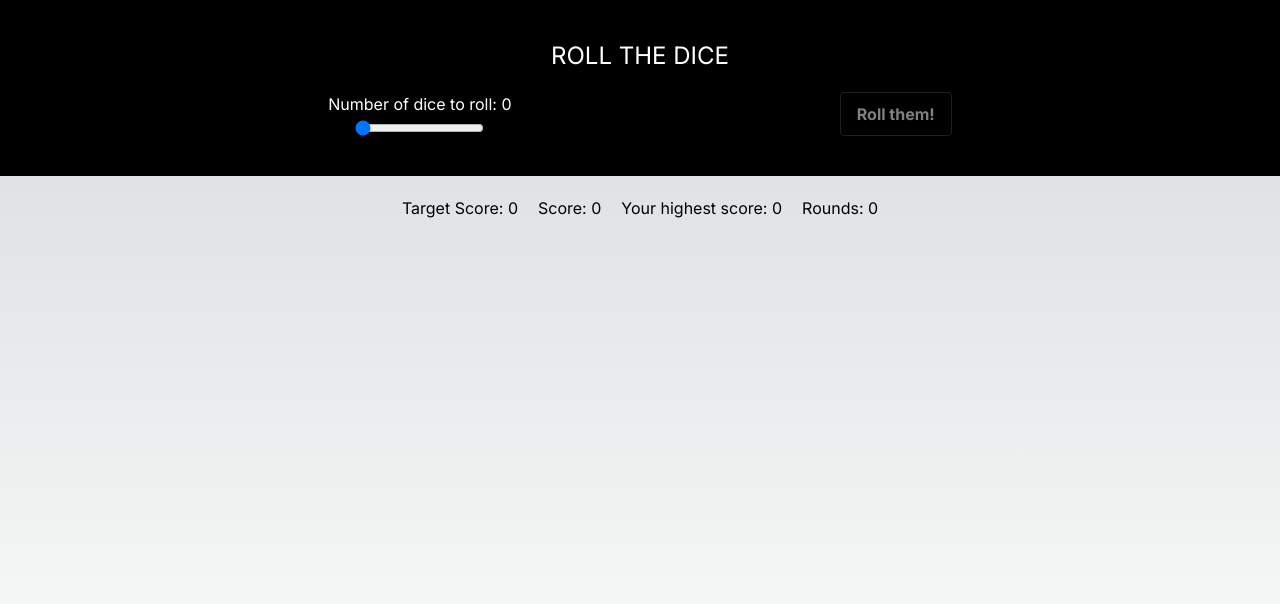
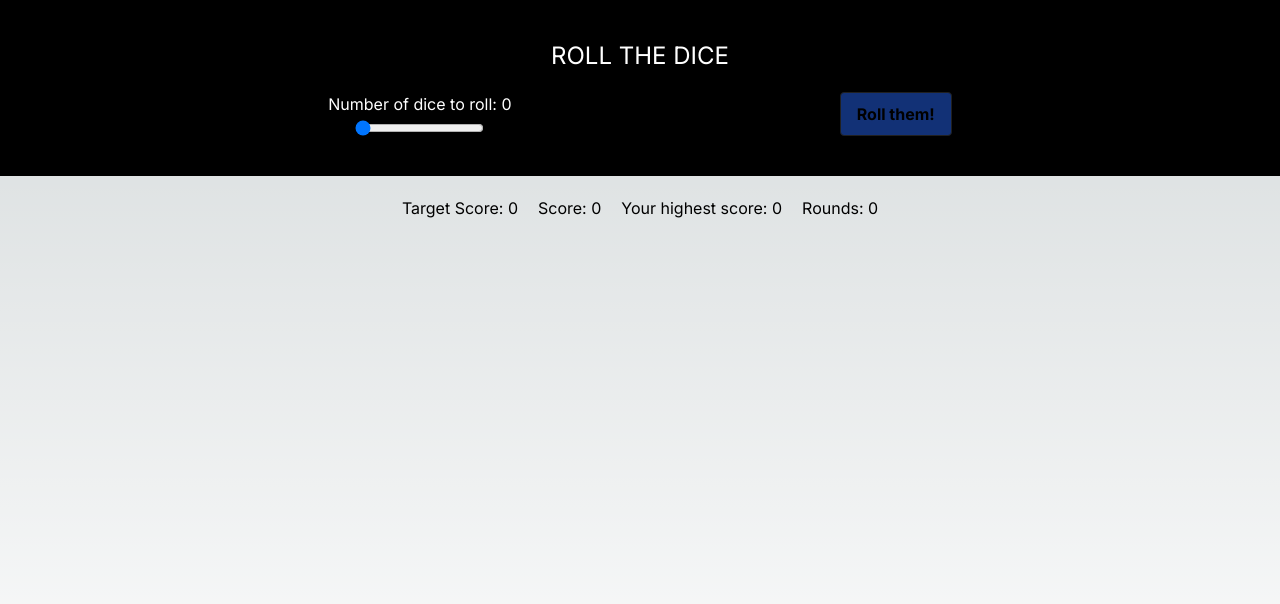
Before and after one commit to ccbabcn/dice-me-up, a Next.js app: page / in a window 1280 px wide. Shown: the top 604 px of the page. Built offline with nearby package versions, Linux system fonts and the light colour scheme.

Commit message:
fixes the colore generation for button classes

```diff
--- a/src/components/ds/Button/index.tsx
+++ b/src/components/ds/Button/index.tsx
@@ -22,14 +22,16 @@ const Button = ({ onClick, message, type, isActive = false }: ButtonProps) => {
     onClick();
   };
   const buttonVariants = {
-    primary: "blue",
-    secondary: "green",
+    primary: "bg-blue-600 hover:bg-blue-800",
+    secondary: "bg-green-800 hover:bg-green-950",
+    common:
+      "text-white font-bold py-2 px-4 border border-neutral-700 rounded disabled:opacity-50 disabled:cursor-not-allowed",
   };
 
   return (
     <button
       disabled={!isActive}
-      className={`Button bg-${buttonVariants[type]}-500 hover:bg-${buttonVariants[type]}-700 text-white font-bold py-2 px-4 border border-neutral-700 rounded disabled:opacity-50 disabled:cursor-not-allowed`}
+      className={buttonVariants[type] + buttonVariants.common}
       onClick={handleOnclick}
     >
       {message}
--- a/tailwind.config.js
+++ b/tailwind.config.js
@@ -1,7 +1,8 @@
 /** @type {import('tailwindcss').Config} */
 module.exports = {
   content: [
-    'src/components/**/*.{js,ts,jsx,tsx,mdx}',
+    'src/components/ds/**/*.{js,ts,jsx,tsx,mdx}',
+    'src/components/ui/**/*.{js,ts,jsx,tsx,mdx}',
     'src/app/**/*.{js,ts,jsx,tsx,mdx}',
   ],
   theme: {
@@ -11,21 +12,20 @@ module.exports = {
         black: '#000',
         white: '#fff',
         blue: {
-          500:'#3b82f6',
-          700:'#1d4ed8'
+          600:'#2563eb',
+          800:'#1e40af'
         },
         green: {
-          500:'#84cc16',
-          700:'##15803d'
+          800:'#166534',
+          950:'#052e16'
         }
-    },
+      },
       animation: {
-      spin: 'spin 1s ease-in-out',
+       spin: 'spin 1s ease-in-out',
       },
       backgroundImage: {
         'gradient-radial': 'radial-gradient(var(--tw-gradient-stops))',
-        'gradient-conic':
-          'conic-gradient(from 180deg at 50% 50%, var(--tw-gradient-stops))',
+        'gradient-conic':'conic-gradient(from 180deg at 50% 50%, var(--tw-gradient-stops))',
       },
     },
   },
```
Also changed, not shown: 1 other file (tests, documents, lock files or other folders).
